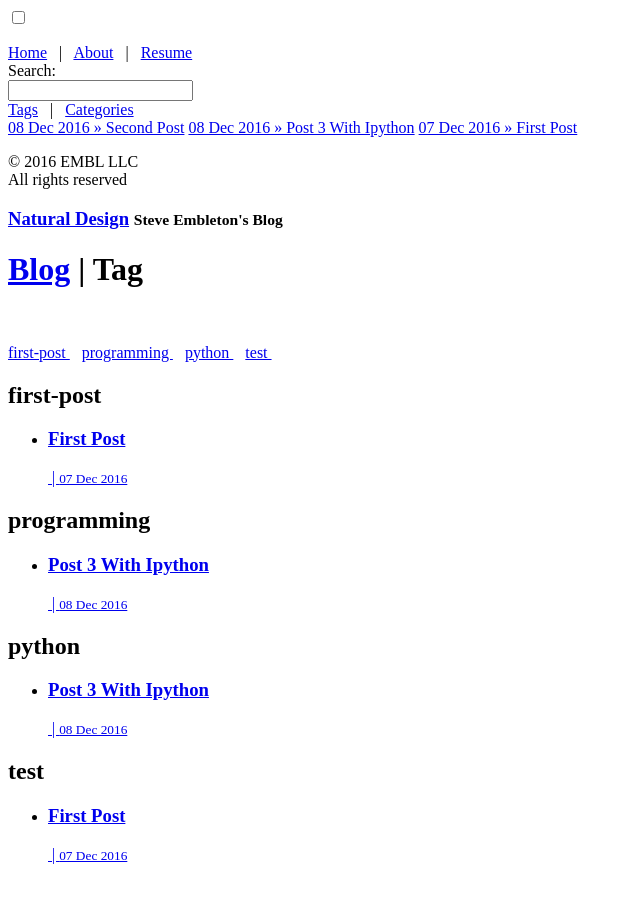
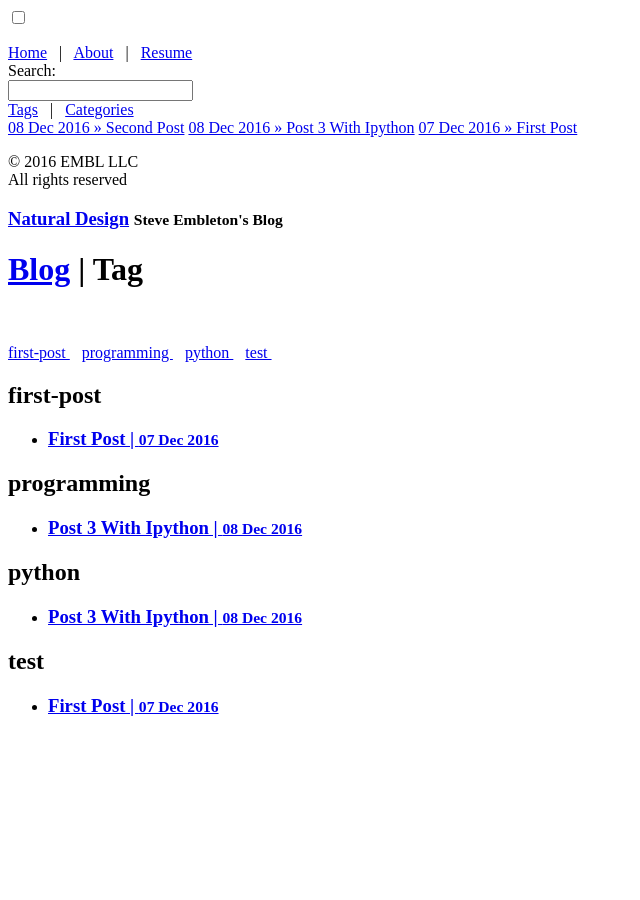
Before and after one commit to stembl/stembl.github.io, a Jekyll site: the page built from tag.html, in a window 1280 px wide. Shown: the whole page, without its empty margins (0-640 px from the left). Built offline with Jekyll 4.4.1, drawn with Linux system fonts in a browser that asks for light colours.

Commit message:
tag test

```diff
--- a/tag.html
+++ b/tag.html
@@ -48,7 +48,7 @@
   <li>
 
       <a href="{{ post.url }}">
-        <h3>{{ post.title }}</h3>&nbsp;|&nbsp;<small class="post-date">{{ post.date | date_to_string }}</small>
+        <h3>{{ post.title }}&nbsp;|&nbsp;<small class="post-date">{{ post.date | date_to_string }}</small></h3>
       </a>
 
       <!-- adds tags to the end of posts
```
